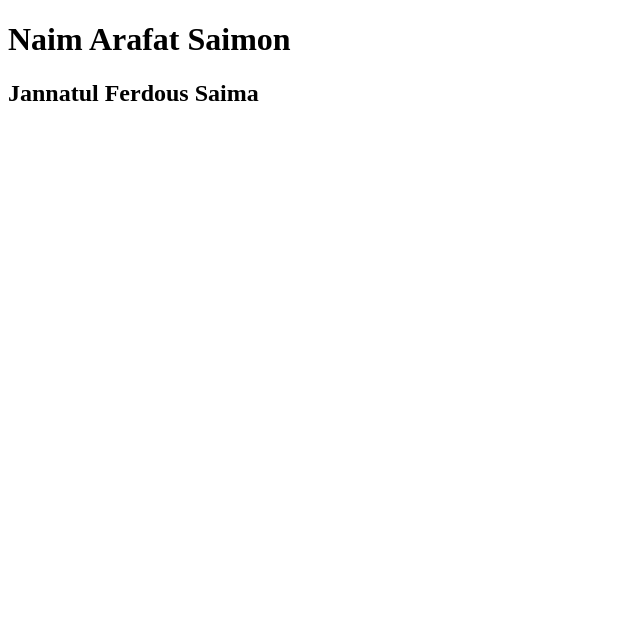
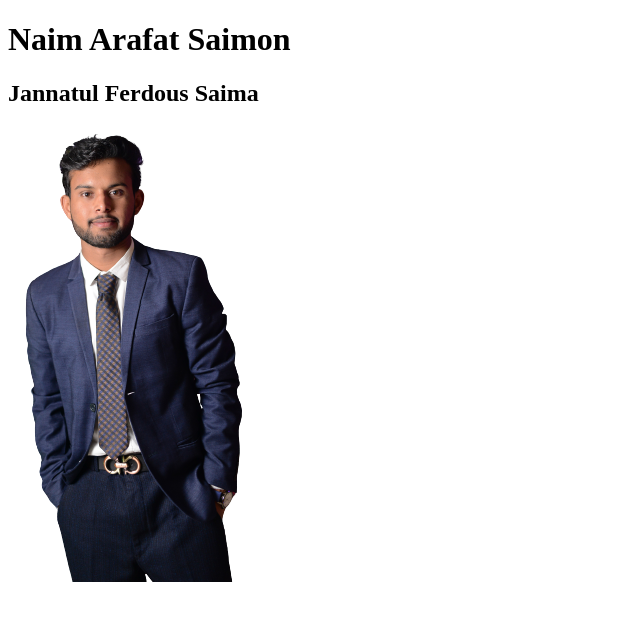
Before and after one commit to Saimon-Web/first-website, a plain HTML site: page index.html in a window 1280 px wide. Shown: the whole page, without its empty margins (0-640 px from the left). Drawn offline with Linux system fonts and the light colour scheme.

Commit message:
commit four

```diff
--- a/index.html
+++ b/index.html
@@ -9,6 +9,6 @@
 <body>
     <h1>Naim Arafat Saimon </h1>
     <h2>Jannatul Ferdous Saima</h2>
-
+    <img src="naim.png" alt="">
 </body>
 </html>
```
Also changed, not shown: naim.png (added).
